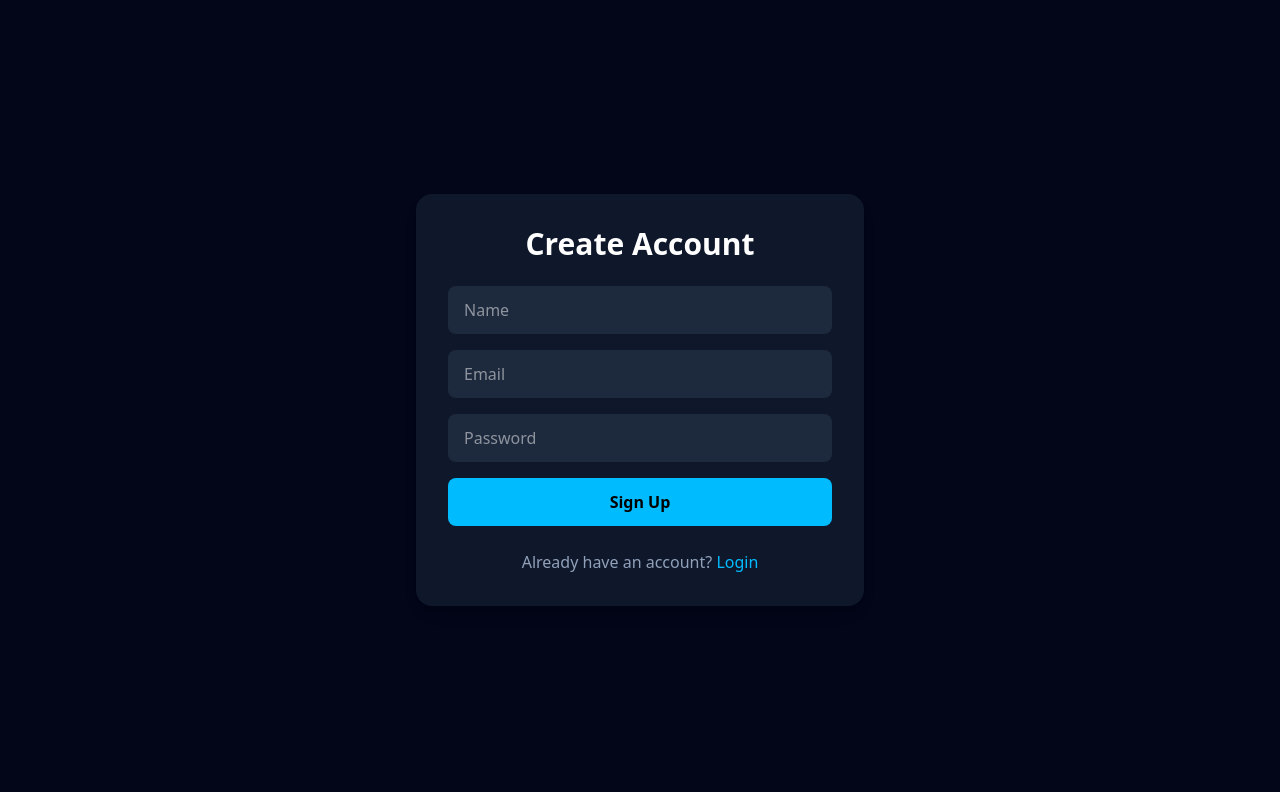
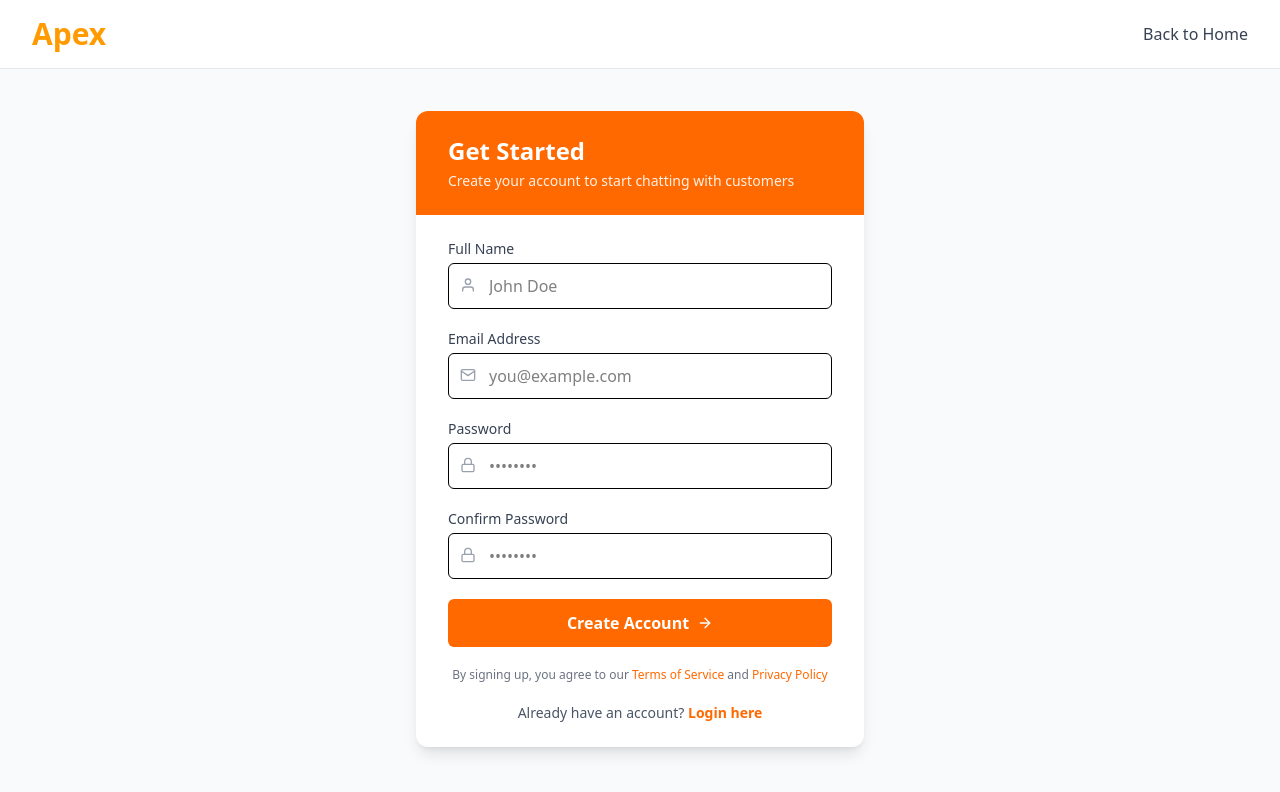
Before and after one commit to shushant0603/ChatApp_Frontend, a React app: page /register in a window 1280 px wide. Shown: the top 792 px of the page. Built offline with nearby package versions, Linux system fonts and the light colour scheme; the HTML template or start-up script is replaced by a standard one.

Commit message:
update login and register UI

```diff
--- a/src/components/Login.tsx
+++ b/src/components/Login.tsx
@@ -1,147 +1,143 @@
-import React, { useEffect, useState } from "react";
-import { Link, useNavigate  } from "react-router-dom";
+import { useState } from "react";
+import { Link } from "react-router-dom";
+import { FiMail, FiLock, FiArrowRight } from "react-icons/fi";
+import { AiOutlineEye, AiOutlineEyeInvisible } from "react-icons/ai";
 import { FcGoogle } from "react-icons/fc";
-import { FaGithub } from "react-icons/fa";
-import { login } from "../api/Auth/auth.routes";
 
-type MessageType = "success" | "error";
-
-const Login: React.FC = () => {
-  const [email, setEmail] = useState("");
-  const [password, setPassword] = useState("");
-
-  const [message, setMessage] = useState<string | null>(null);
-  const [messageType, setMessageType] = useState<MessageType | null>(null);
-  const [loading, setLoading] = useState(false);
-
-  const navigate = useNavigate();
-
-  const handleLogin = async () => {
-    setLoading(true);
-    setMessage(null);
-
-    try {
-      const response = await login(email, password);
-
-
-
-      const token = response.data?.token;
-
-      if (!token) {
-        console.error("Token not found in response!");
-        throw new Error("Token not received from server");
-      }
-
-      localStorage.setItem("token", token);
-      // console.log("Token saved in localStorage:", localStorage.getItem("token"));
-
-      setMessage(response.data.message || "Login successful 🎉");
-      setMessageType("success");
-
-      // Navigate immediately after token is saved
-      setTimeout(() => {
-        navigate("/home");
-      }, 1500);
-
-
-    } catch (error: any) {
-      setMessage(
-        error?.response?.data?.message ||
-          "Login failed ❌. Invalid credentials"
-      );
-      setMessageType("error");
-    } finally {
-      setLoading(false);
-    }
-  };
-
-  // 🔥 auto hide popup
-  useEffect(() => {
-    if (!message) return;
-
-    const timer = setTimeout(() => {
-      setMessage(null);
-      setMessageType(null);
-    }, 3000);
-
-    return () => clearTimeout(timer);
-  }, [message]);
+const Login = () => {
+  const [showPassword, setShowPassword] = useState(false);
 
   return (
-    <div className="min-h-screen flex items-center justify-center bg-slate-950 text-white relative">
-      {/* Popup */}
-      {message && (
-        <div
-          className={`fixed top-6 right-6 z-50 px-6 py-3 rounded-lg shadow-lg
-            ${
-              messageType === "success"
-                ? "bg-green-500 text-black"
-                : "bg-red-500 text-white"
-            }`}
+    <div className="min-h-screen bg-slate-50">
+      {/* Header */}
+      <header className="bg-white border-b border-gray-200">
+        <nav className="max-w-7xl mx-auto px-4 sm:px-6 lg:px-8 py-4 flex items-center justify-between">
+          <Link
+            to="/"
+            className="text-3xl font-bold text-orange-500 hover:opacity-90 transition"
           >
-          {message}
+            Apex
+          </Link>
+
+          <Link
+            to="/"
+            className="text-sm font-medium text-gray-700 hover:text-gray-900 transition"
+          >
+            Back to Home
+          </Link>
+        </nav>
+      </header>
+
+      {/* Main Content */}
+      <main className="min-h-[calc(100vh-80px)] flex items-center justify-center px-4 py-10">
+        <div className="w-full max-w-md bg-white rounded-xl shadow-lg overflow-hidden">
+          {/* Card Header */}
+          <div className="bg-orange-500 px-8 py-6 text-white">
+            <h2 className="text-2xl font-bold mb-1">Welcome Back</h2>
+            <p className="text-sm opacity-90">
+              Login to your Apex account to continue
+            </p>
           </div>
-      )}
 
-      <div className="w-full max-w-md bg-slate-900 p-8 rounded-2xl shadow-lg">
-        <h2 className="text-3xl font-bold text-center mb-6">Login</h2>
-
-        <div className="space-y-4">
+          {/* Form */}
+          <form className="px-8 py-6 space-y-5">
+            {/* Email */}
+            <div>
+              <label className="text-sm font-medium text-gray-700 mb-1 block">
+                Email Address
+              </label>
+              <div className="relative">
+                <FiMail className="absolute left-3 top-3.5 text-gray-400" />
                 <input
                   type="email"
-            placeholder="Email"
-            className="w-full px-4 py-3 rounded-lg bg-slate-800"
-            value={email}
-            onChange={(e) => setEmail(e.target.value)}
+                  placeholder="you@example.com"
+                  className="w-full pl-10 pr-4 py-2.5 border rounded-md focus:outline-none focus:ring-2 focus:ring-orange-500"
                 />
+              </div>
+            </div>
 
+            {/* Password */}
+            <div>
+              <div className="flex items-center justify-between mb-1">
+                <label className="text-sm font-medium text-gray-700">
+                  Password
+                </label>
+                <Link
+                  to="/forgot-password"
+                  className="text-sm text-orange-500 hover:underline"
+                >
+                  Forgot?
+                </Link>
+              </div>
+
+              <div className="relative">
+                <FiLock className="absolute left-3 top-3.5 text-gray-400" />
                 <input
-            type="password"
-            placeholder="Password"
-            className="w-full px-4 py-3 rounded-lg bg-slate-800"
-            value={password}
-            onChange={(e) => setPassword(e.target.value)}
+                  type={showPassword ? "text" : "password"}
+                  placeholder="••••••••"
+                  className="w-full pl-10 pr-10 py-2.5 border rounded-md focus:outline-none focus:ring-2 focus:ring-orange-500"
                 />
-
                 <button
-            onClick={handleLogin}
-            disabled={loading}
-            className={`w-full py-3 rounded-lg font-semibold transition
-              ${
-                loading
-                  ? "bg-slate-600 cursor-not-allowed"
-                  : "bg-sky-400 text-black hover:bg-sky-300"
-              }`}
+                  type="button"
+                  onClick={() => setShowPassword(!showPassword)}
+                  className="absolute right-3 top-3.5 text-gray-400 hover:text-gray-600"
                 >
-            {loading ? "Logging in..." : "Login"}
+                  {showPassword ? (
+                    <AiOutlineEyeInvisible size={18} />
+                  ) : (
+                    <AiOutlineEye size={18} />
+                  )}
                 </button>
               </div>
+            </div>
+
+            {/* Remember Me */}
+            <div className="flex items-center gap-2">
+              <input
+                type="checkbox"
+                className="w-4 h-4 rounded border-gray-300"
+              />
+              <span className="text-sm text-gray-700">Remember me</span>
+            </div>
+
+            {/* Login Button */}
+            <button
+              type="submit"
+              className="w-full bg-orange-500 text-white py-3 rounded-md font-semibold flex items-center justify-center gap-2 hover:bg-orange-600 transition"
+            >
+              Sign In to Apex
+              <FiArrowRight />
+            </button>
 
             {/* Divider */}
-        <div className="flex items-center my-6">
-          <div className="flex-1 h-px bg-slate-700" />
-          <span className="px-4 text-slate-400 text-sm">OR</span>
-          <div className="flex-1 h-px bg-slate-700" />
+            <div className="flex items-center gap-4 my-6">
+              <div className="flex-1 h-px bg-gray-300" />
+              <span className="text-sm text-gray-500">or</span>
+              <div className="flex-1 h-px bg-gray-300" />
             </div>
 
-        {/* Social Login */}
-        <div className="flex gap-4">
-          <button className="flex items-center justify-center gap-2 w-full border border-slate-700 py-2 rounded-lg hover:border-sky-400 transition">
-            <FcGoogle size={22} /> Google
+            {/* Google Login */}
+            <button
+              type="button"
+              className="w-full border border-gray-300 py-3 rounded-md font-semibold flex items-center justify-center gap-3 hover:bg-gray-50 transition"
+            >
+              <FcGoogle size={22} />
+              Continue with Google
             </button>
 
-          <button className="flex items-center justify-center gap-2 w-full border border-slate-700 py-2 rounded-lg hover:border-sky-400 transition">
-            <FaGithub size={20} /> GitHub
-          </button>
-        </div>
-
-        <p className="text-center text-slate-400 mt-6">
-          Don’t have an account?{" "}
-          <Link to="/register" className="text-sky-400 hover:underline">
-            Sign up
+            {/* Signup */}
+            <p className="text-sm text-center text-gray-600 mt-6">
+              Don&apos;t have an account?{" "}
+              <Link
+                to="/register"
+                className="text-orange-500 font-semibold hover:underline"
+              >
+                Sign up free
               </Link>
             </p>
+          </form>
         </div>
+      </main>
     </div>
   );
 };
--- a/src/components/Register.tsx
+++ b/src/components/Register.tsx
@@ -1,131 +1,135 @@
-import React, { useEffect, useState } from "react";
-import { Link,useNavigate } from "react-router-dom";
-import { register } from "../api/Auth/auth.routes";
+import { FiUser, FiMail, FiLock, FiArrowRight } from "react-icons/fi";
+import { Link } from "react-router-dom";
 
-type MessageType = "success" | "error";
+const Register = () => {
+  return (
+    <div className="min-h-screen bg-slate-50">
+      {/* Navbar */}
+      <header className="bg-white border-b border-gray-200">
+        <nav className="max-w-7xl mx-auto px-4 sm:px-6 lg:px-8 py-4 flex items-center justify-between">
+          <Link
+            to="/"
+            className="text-3xl font-bold text-[#FF9A00] hover:opacity-90 transition"
+          >
+            Apex
+          </Link>
 
-const Register: React.FC = () => {
-   const navigate = useNavigate();
+          <Link
+            to="/"
+            className="text-gray-700 hover:text-gray-900 font-medium transition"
+          >
+            Back to Home
+          </Link>
+        </nav>
+      </header>
 
-  const [name, setName] = useState("");
-  const [email, setEmail] = useState("");
-  const [password, setPassword] = useState("");
+      {/* Page Content */}
+      <main className="min-h-[calc(100vh-80px)] flex items-center justify-center px-4 py-10">
+        <div className="w-full max-w-md bg-white rounded-xl shadow-lg overflow-hidden">
+          {/* Card Header */}
+          <div className="bg-orange-500 px-8 py-6 text-white">
+            <h2 className="text-2xl font-bold mb-1">Get Started</h2>
+            <p className="text-sm opacity-90">
+              Create your account to start chatting with customers
+            </p>
+          </div>
 
-  const [message, setMessage] = useState<string | null>(null);
-  const [messageType, setMessageType] = useState<MessageType | null>(null);
-  const [loading, setLoading] = useState(false);
-
-  const handleRegister = async () => {
-    setLoading(true);
-
-    try {
-      const response = await register(name, email, password);
-
-      setMessage(response.data.message || "Registration successful 🎉");
-      setMessageType("success");
-
-       setName("");
-       setEmail("");
-       setPassword("");
-      setTimeout(() => {
-     navigate("/verify-otp", {
-      state: {
-       email: response.data.email || email,
-     },
-   });
-   }, 1500);
-
-    } catch (error: unknown) {
-      const err = error as { response?: { data?: { message?: string } } };
-      setMessage(
-        err?.response?.data?.message ||
-          "Registration failed , Please try again."
-      );
-      setMessageType("error");
-    } finally {
-      setLoading(false);
-    }
-  };
-
-  // 🔥 auto-hide popup
-  useEffect(() => {
-    if (!message) return;
-
-    const timer = setTimeout(() => {
-      setMessage(null);
-      setMessageType(null);
-
-    }, 2000);
-
-    return () => clearTimeout(timer);
-  }, [message]);
-
-  return (
-    <div className="min-h-screen flex items-center justify-center bg-slate-950 text-white relative">
-      {/* Popup Message */}
-      {message && (
-        <div
-          className={`fixed top-6 right-6 z-50 px-6 py-3 rounded-lg shadow-lg
-            ${
-              messageType === "success"
-                ? "bg-green-500 text-black"
-                : "bg-red-500 text-white"
-            }`}
-        >
-          {message}
-        </div>
-      )}
-
-      <div className="w-full max-w-md bg-slate-900 p-8 rounded-2xl shadow-lg">
-        <h2 className="text-3xl font-bold text-center mb-6">Create Account</h2>
-
-        {/* form */}
-        <div className="space-y-4">
+          {/* Form */}
+          <form className="px-8 py-6 space-y-5">
+            {/* Full Name */}
+            <div>
+              <label className="text-sm font-medium text-gray-700 mb-1 block">
+                Full Name
+              </label>
+              <div className="relative">
+                <FiUser className="absolute left-3 top-3.5 text-gray-400" />
                 <input
                   type="text"
-            placeholder="Name"
-            className="w-full px-4 py-3 rounded-lg bg-slate-800"
-            value={name}
-            onChange={(e) => setName(e.target.value)}
+                  placeholder="John Doe"
+                  className="w-full pl-10 pr-4 py-2.5 border rounded-md focus:outline-none focus:ring-2 focus:ring-orange-500"
                 />
+              </div>
+            </div>
 
+            {/* Email */}
+            <div>
+              <label className="text-sm font-medium text-gray-700 mb-1 block">
+                Email Address
+              </label>
+              <div className="relative">
+                <FiMail className="absolute left-3 top-3.5 text-gray-400" />
                 <input
                   type="email"
-            placeholder="Email"
-            className="w-full px-4 py-3 rounded-lg bg-slate-800"
-            value={email}
-            onChange={(e) => setEmail(e.target.value)}
+                  placeholder="you@example.com"
+                  className="w-full pl-10 pr-4 py-2.5 border rounded-md focus:outline-none focus:ring-2 focus:ring-orange-500"
                 />
+              </div>
+            </div>
 
+            {/* Password */}
+            <div>
+              <label className="text-sm font-medium text-gray-700 mb-1 block">
+                Password
+              </label>
+              <div className="relative">
+                <FiLock className="absolute left-3 top-3.5 text-gray-400" />
                 <input
                   type="password"
-            placeholder="Password"
-            className="w-full px-4 py-3 rounded-lg bg-slate-800"
-            value={password}
-            onChange={(e) => setPassword(e.target.value)}
+                  placeholder="••••••••"
+                  className="w-full pl-10 pr-4 py-2.5 border rounded-md focus:outline-none focus:ring-2 focus:ring-orange-500"
                 />
-
-          <button
-            onClick={handleRegister}
-            disabled={loading}
-            className={`w-full py-3 rounded-lg font-semibold
-              ${
-                loading
-                  ? "bg-slate-600"
-                  : "bg-sky-400 text-black hover:bg-sky-300"
-              }`}
-          >
-            {loading ? "Registering..." : "Sign Up"}
-          </button>
+              </div>
             </div>
 
-        <p className="text-center text-slate-400 mt-6">
+            {/* Confirm Password */}
+            <div>
+              <label className="text-sm font-medium text-gray-700 mb-1 block">
+                Confirm Password
+              </label>
+              <div className="relative">
+                <FiLock className="absolute left-3 top-3.5 text-gray-400" />
+                <input
+                  type="password"
+                  placeholder="••••••••"
+                  className="w-full pl-10 pr-4 py-2.5 border rounded-md focus:outline-none focus:ring-2 focus:ring-orange-500"
+                />
+              </div>
+            </div>
+
+            {/* Button */}
+            <button
+              type="submit"
+              className="w-full bg-orange-500 text-white py-3 rounded-md font-semibold flex items-center justify-center gap-2 hover:bg-orange-600 transition"
+            >
+              Create Account
+              <FiArrowRight />
+            </button>
+
+            {/* Terms */}
+            <p className="text-xs text-center text-gray-500">
+              By signing up, you agree to our{" "}
+              <span className="text-orange-500 hover:underline cursor-pointer">
+                Terms of Service
+              </span>{" "}
+              and{" "}
+              <span className="text-orange-500 hover:underline cursor-pointer">
+                Privacy Policy
+              </span>
+            </p>
+
+            {/* Login */}
+            <p className="text-sm text-center text-gray-600">
               Already have an account?{" "}
-          <Link to="/login" className="text-sky-400">
-            Login
+              <Link
+                to="/login"
+                className="text-orange-500 font-semibold hover:underline"
+              >
+                Login here
               </Link>
             </p>
+          </form>
         </div>
+      </main>
     </div>
   );
 };
--- a/src/components/Hero.tsx
+++ b/src/components/landing_page/Hero.tsx
@@ -1,6 +1,6 @@
 import { HiArrowRight } from "react-icons/hi";
 import { AiFillStar } from "react-icons/ai";
-import girlPhoto from '../assets/girl_photo.png';
+import girlPhoto from '../../assets/girl_photo.png';
 
 export default function Hero() {
   return (
--- a/src/components/VideoChatHero.tsx
+++ b/src/components/landing_page/VideoChatHero.tsx
@@ -1,6 +1,6 @@
 import { FiRefreshCw, FiVideo, FiThumbsUp } from "react-icons/fi";
 import { HiPhoneMissedCall } from "react-icons/hi";
-import photo_1 from '../assets/photo_1.png';
+import photo_1 from '../../assets/photo_1.png';
 
 const VideoChatHero: React.FC = () => {
   return (
```
Also changed, not shown: src/pages/LandingPage/LandingPage.tsx (+8 -8 lines), src/components/landing_page/ChatSalesSection.tsx (renamed from src/components/ChatSalesSection.tsx), src/components/landing_page/DirectOrdersSection.tsx (renamed from src/components/DirectOrdersSection.tsx), src/components/landing_page/Feature.tsx (renamed from src/components/Feature.tsx), src/components/landing_page/FinalCTASection.tsx (renamed from src/components/FinalCTASection.tsx), src/components/landing_page/Header.tsx (renamed from src/components/Header.tsx), src/components/landing_page/TestimonialsSection.tsx (renamed from src/components/TestimonialsSection.tsx). Lines whose indentation alone changed are shown as unchanged.
